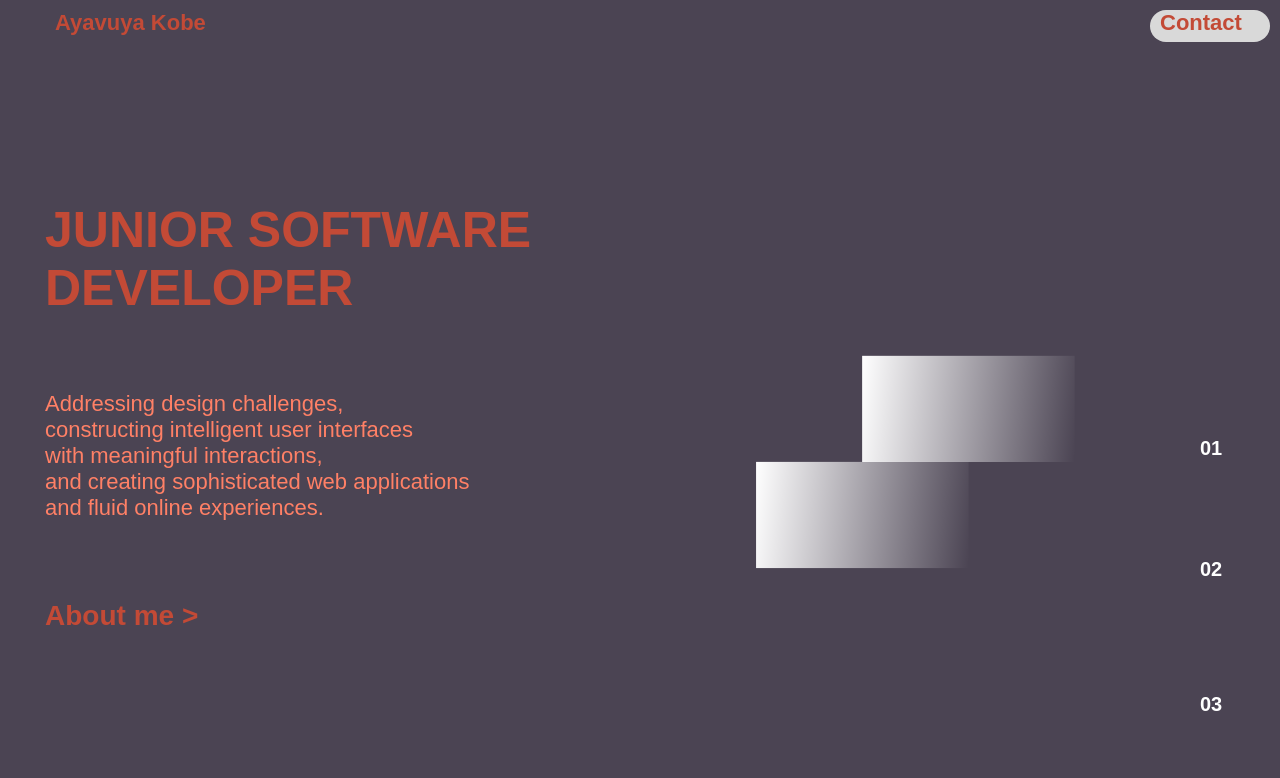
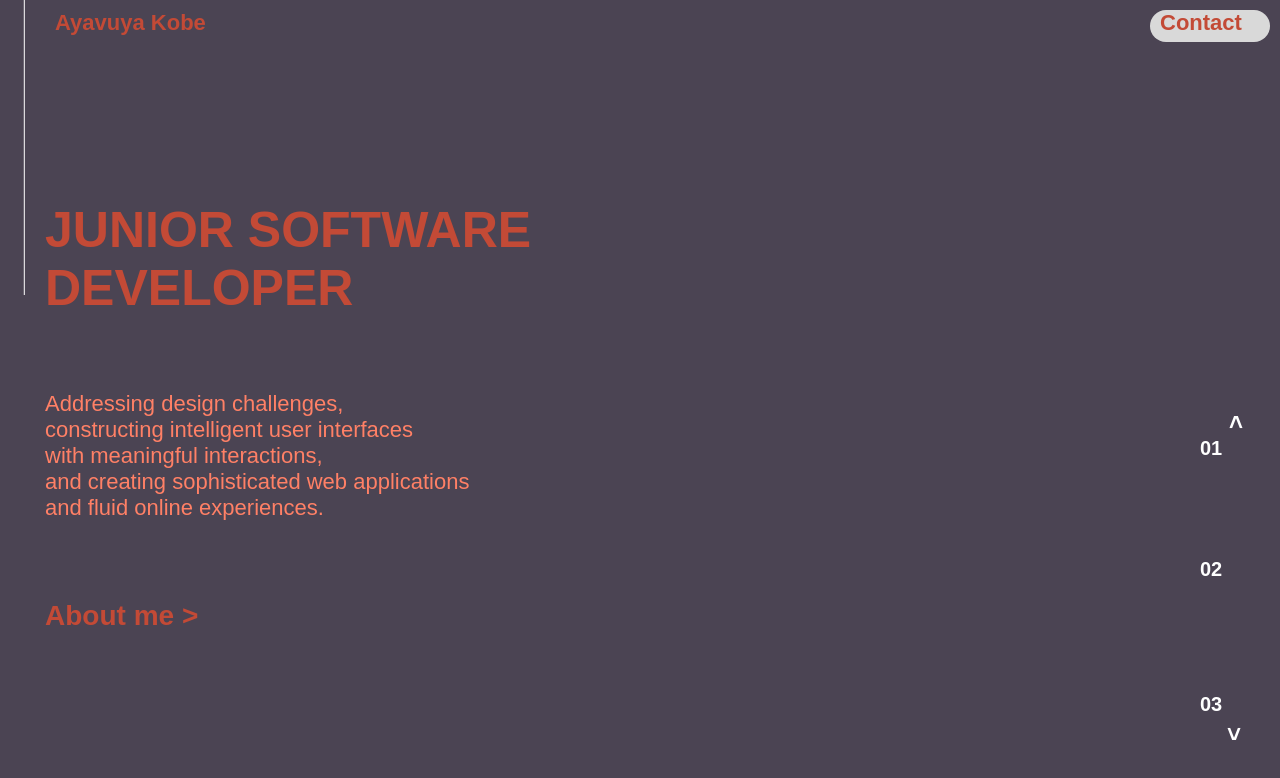
Before and after one commit to AyavuyaKobe/Website-Portfolio-with-Vue-Framework, a Vue app: page / in a window 1280 px wide. Shown: the top 778 px of the page. Built offline with nearby package versions, Linux system fonts and the light colour scheme.

Commit message:
Styled Home Page and added numbers on the side for navigation bar

```diff
--- a/src/HomePage/HomePage.vue
+++ b/src/HomePage/HomePage.vue
@@ -3,8 +3,7 @@
     <div class="ayavuya-kobe">
       <div class="ayavuya-kobe2">Ayavuya Kobe</div>
     </div>
-    <div class="screenshot-7-1"></div>
-    <div class="rectangle-33"></div>
+    <div class="contact-button"></div>
     <div class="junior-software-developer">
       <div class="junior-software-developer2">
         JUNIOR SOFTWARE
@@ -46,21 +45,21 @@
         >
           <path d="M1.30005 0V295" stroke="white" />
         </svg>
-        <div class="div">&lt;</div>
-        <div class="div2">&lt;</div>
+        <div class="Nav-down">&lt;</div>
+        <div class="Nav-up">&lt;</div>
       </div>
       <div class="_02">
         <div class="_02-default">
-          <div class="_022">02</div>
+          <div class="Nav02">02</div>
         </div>
       </div>
       <div class="_01">
-        <div class="_012">01</div>
+        <div class="Nav01">01</div>
       </div>
     </div>
     <div class="about-me">About me &gt;</div>
     <div class="cv-button">
-      <div class="rectangle-1"></div>
+      <div class="CV-Button"></div>
       <div class="download-cv"></div>
     </div>
     <svg
@@ -122,14 +121,7 @@ export default {
   top: 0%;
   height: 100%;
 }
-.screenshot-7-1 {
-  width: 668px;
-  height: 372px;
-  position: absolute;
-  left: 451px;
-  top: 0px;
-}
-.rectangle-33 {
+.contact-button {
   background: #d9d9d9;
   border-radius: 16px;
   width: 120px;
@@ -177,7 +169,7 @@ export default {
   transform-origin: 0 0;
   transform: rotate(-45deg) scale(1, 1);
 }
-.rectangle-147 {
+/* .rectangle-147 {
   background: linear-gradient(
     183.23deg,
     rgba(255, 255, 255, 1) 0%,
@@ -192,8 +184,8 @@ export default {
   height: 55.9%;
   transform-origin: 0 0;
   transform: rotate(-45deg) scale(0.632, 1.265);
-}
-.rectangle-148 {
+} */
+/* .rectangle-148 {
   background: linear-gradient(
     183.23deg,
     rgba(255, 255, 255, 1) 0%,
@@ -208,7 +200,7 @@ export default {
   height: 55.9%;
   transform-origin: 0 0;
   transform: rotate(-45deg) scale(0.632, 1.265);
-}
+} */
 .addressing-design-challenges-constructing-intelligent-user-interfaces-with-meaningful-interactions-and-creating-sophisticated-web-applications-and-fluid-online-experiences {
   color: #ff8066;
   text-align: left;
@@ -219,15 +211,15 @@ export default {
   left: 45px;
   top: 391px;
 }
-.nav-on-the-side {
+/* .nav-on-the-side {
   position: absolute;
   inset: 0;
-}
-.nav-bar-ii {
+} */
+/* .nav-bar-ii {
   width: 39px;
   height: 341px;
   position: static;
-}
+} */
 ._4 {
   width: 8px;
   height: 8px;
@@ -249,37 +241,37 @@ export default {
   top: 0%;
   height: 100%;
 }
-.vector-10 {
+/* .vector-10 {
   width: 0px;
   height: 295px;
   position: absolute;
-  left: 1200px;
-  top: 422px;
+  left: 800px;
+  top: 437px;
   overflow: visible;
-}
-.div {
+}  */
+.Nav-down {
   color: #ffffff;
   text-align: left;
   font-family: "Inter-Bold", sans-serif;
   font-size: 24px;
   font-weight: 700;
   position: absolute;
-  left: 1426.4px;
+  left: 1220.4px;
   top: 741px;
   width: 24px;
   height: 14.4px;
   transform-origin: 0 0;
   transform: rotate(-90deg) scale(1, 1);
 }
-.div2 {
+.Nav-up {
   color: #ffffff;
   text-align: left;
   font-family: "Inter-Bold", sans-serif;
   font-size: 24px;
   font-weight: 700;
   position: absolute;
-  left: 1445px;
-  top: 400px;
+  left: 1250px;
+  top: 415px;
   width: 17px;
   height: 17.4px;
   transform-origin: 0 0;
@@ -301,7 +293,8 @@ export default {
   top: 0%;
   height: 100%;
 }
-._022 {
+
+.Nav02 {
   color: #ffffff;
   text-align: left;
   font-family: "Inter-Bold", sans-serif;
@@ -322,7 +315,7 @@ export default {
   left: 1200px;
   top: 437px;
 }
-._012 {
+.Nav01 {
   color: #ffffff;
   text-align: left;
   font-family: "Inter-Bold", sans-serif;
@@ -354,7 +347,7 @@ export default {
   left: 45px;
   top: 805px;
 }
-.rectangle-1 {
+.CV-Button {
   background: linear-gradient(to left, rgba(0, 0, 0, 0.2), rgba(0, 0, 0, 0.2)),
     linear-gradient(to left, #ffffff, #ffffff);
   border-radius: 16px;
```
